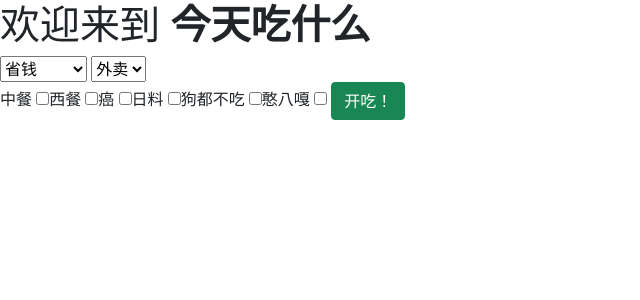
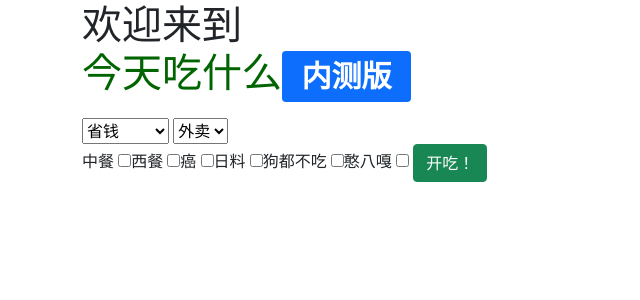
Before and after one commit to pplulee/eatwhat, a PHP site: page / in a window 1280 px wide. Shown: the top 300 px of the page, without its empty margins (0-640 px from the left). Run offline with PHP 8.4, Linux system fonts and the light colour scheme; data comes from the database, SQL or seed files in the repository.

Commit message:
标题美化

```diff
--- a/index.php
+++ b/index.php
@@ -4,7 +4,8 @@ include("header.php");
     <head>
         <title>今天吃什么</title>
     </head>
-    <h1>欢迎来到 <b>今天吃什么</b></h1>
+<div class="container">
+    <h1>欢迎来到<p style="color:darkgreen;">今天吃什么<span class="badge bg-primary">内测版</span></p></h1>
     <form action="" method="post">
         <select name="richness">
             <?php
@@ -37,3 +38,5 @@ if (isset($_POST['submit'])) {
     $restaurant = generate_restaurant((!isset($_POST['category'])) ? (array()) : $_POST['category'], $_POST['richness'], $_POST['method']);
     echo ($restaurant->id == 0) ? ("<h2>没有找到合适的餐厅</h2>") : ("<h2>今天吃{$restaurant->name}</h2>");
 }
+?>
+</div>
```
